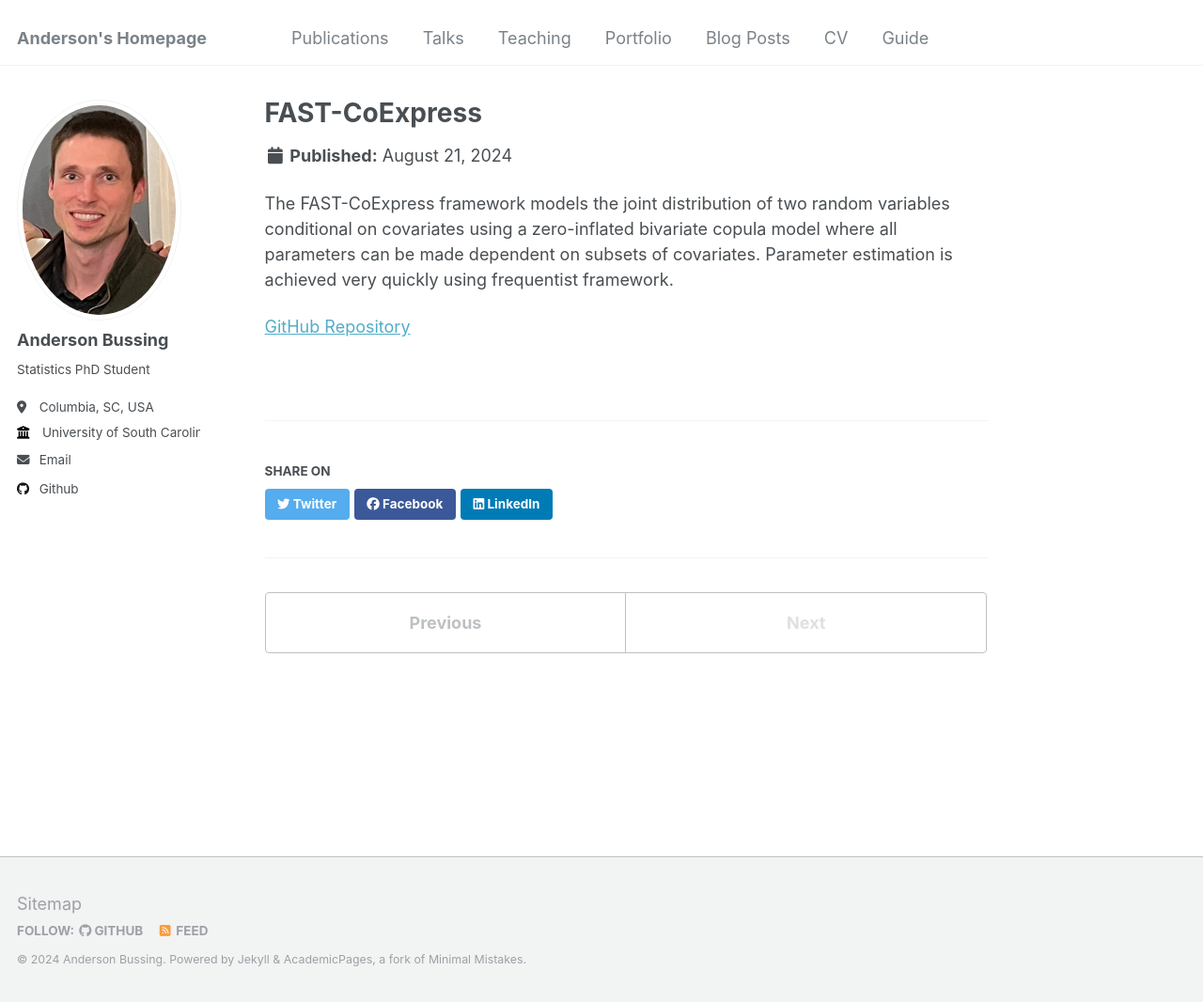
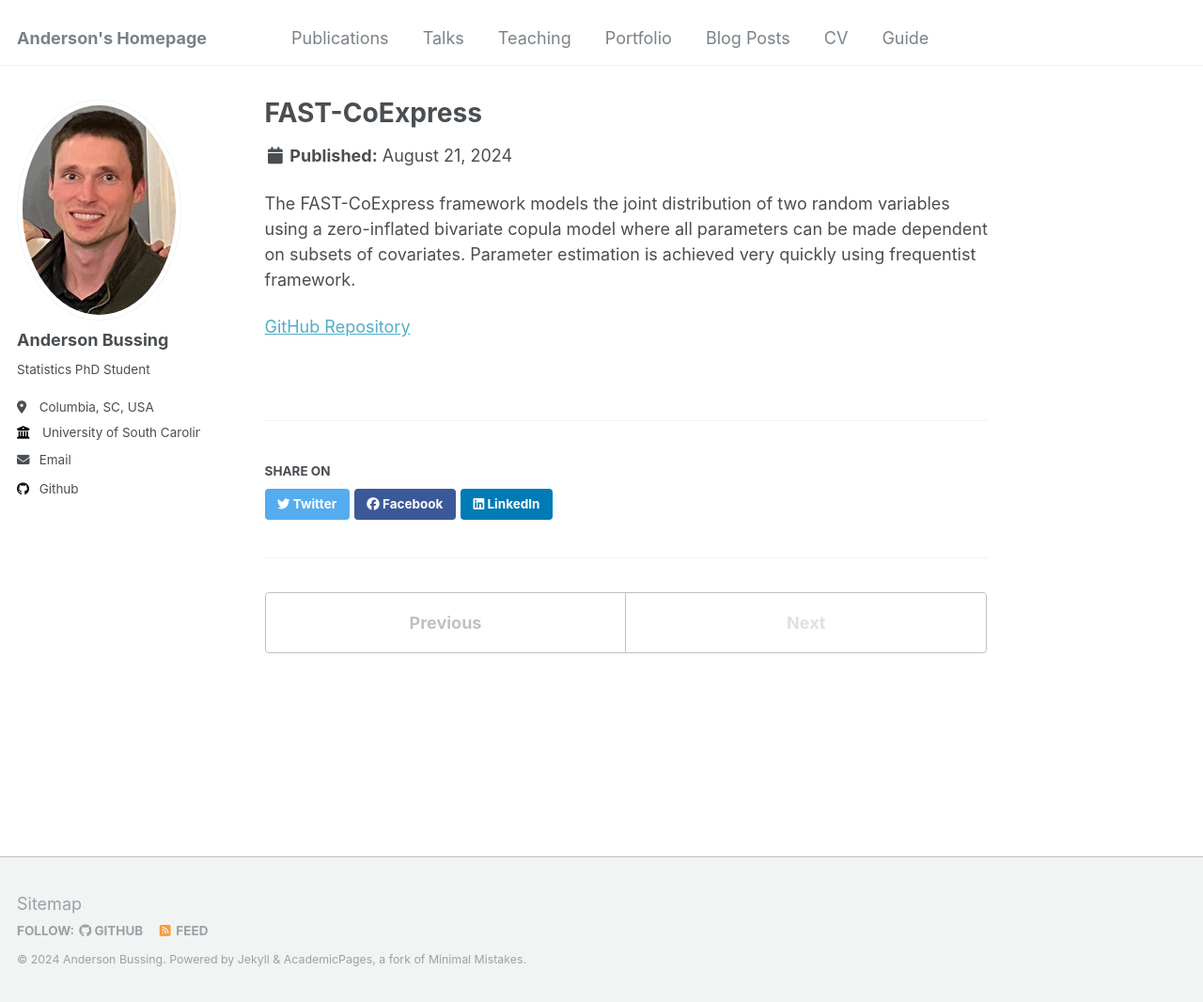
Before and after one commit to abussing/abussing.github.io, a Jekyll site: the page built from _portfolio/portfolio-2.md, in a window 1280 px wide and 1066 px high. Shown: the whole window at 94% size. Built offline with Jekyll 4.4.1, drawn with Linux system fonts in a browser that asks for light colours.

Commit message:
Update portfolio-2.md

```diff
--- a/_portfolio/portfolio-2.md
+++ b/_portfolio/portfolio-2.md
@@ -4,6 +4,6 @@ excerpt: "R package implementing a fast frequentist model for estimating differe
 collection: portfolio
 ---
 
-The FAST-CoExpress framework models the joint distribution of two random variables conditional on covariates using a zero-inflated bivariate copula model where all parameters can be made dependent on subsets of covariates. Parameter estimation is achieved very quickly using frequentist framework.
+The FAST-CoExpress framework models the joint distribution of two random variables using a zero-inflated bivariate copula model where all parameters can be made dependent on subsets of covariates. Parameter estimation is achieved very quickly using frequentist framework.
 
 [GitHub Repository](https://github.com/YenYiHo-Lab/FAST-CoExpress)
```
